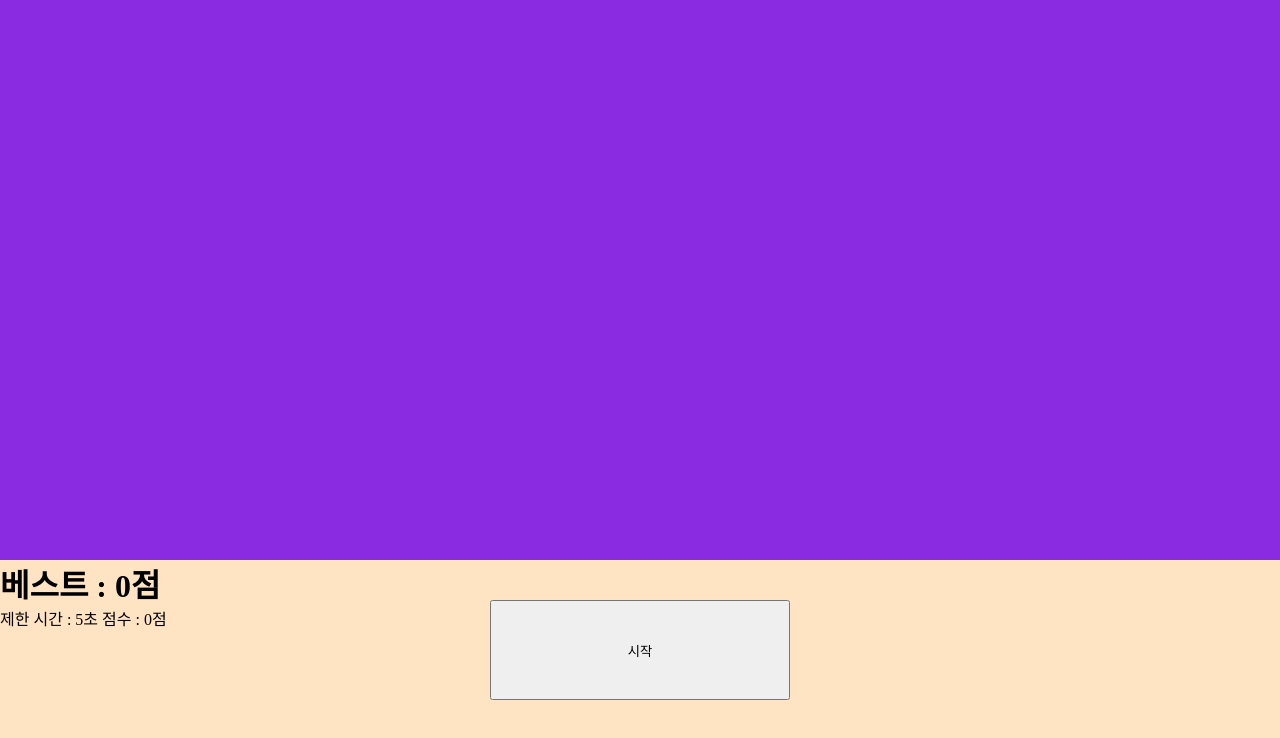
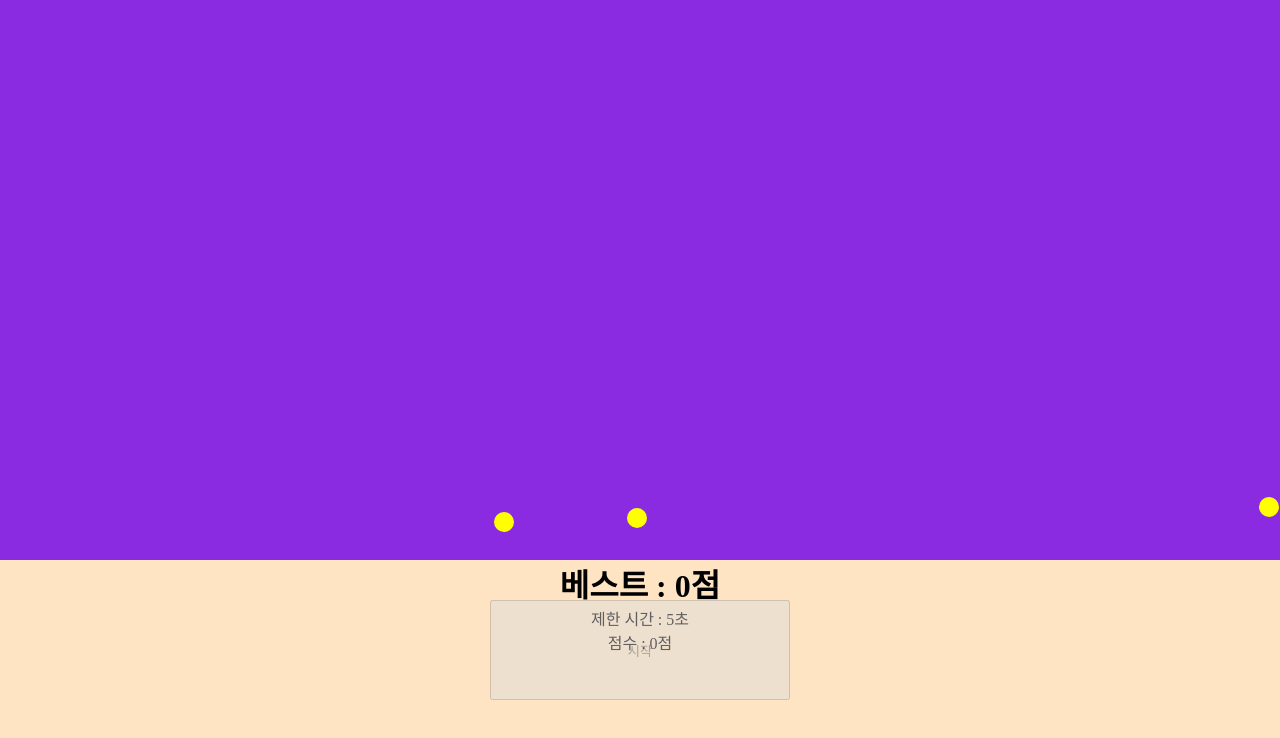
Before and after one commit to PinguLee/Human-Bechmark, a website: page index.html in a window 1280 px wide. Both pictures are taken after a click on the button "시작". Drawn offline with Linux system fonts and the light colour scheme.

Commit message:
카운트 다운 하는중

```diff
--- a/index.html
+++ b/index.html
@@ -21,6 +21,7 @@
       width: 100vw;
       height: 100vh;
       background-color: bisque;
+
     }
 
     #ground-Box {
@@ -37,6 +38,13 @@
       position: absolute;
     }
 
+    #box {
+      display: flex;
+      justify-content: center;
+      align-items: center;
+      flex-direction: column;
+    }
+
     #btn-Box {
       display: flex;
       justify-content: center;
@@ -45,6 +53,14 @@
       bottom: 100px;
       left: 50%;
       transform: translate(-50%, 0%);
+
+    }
+
+    #count-Box {
+      display: flex;
+      justify-content: center;
+      align-items: center;
+      flex-direction: column;
     }
 
     #start-Btn {
@@ -59,6 +75,7 @@
     <ul id="ground-Box">
 
     </ul>
+    <div id="box">
       <div id="ranking-Box">
         <h1 id="best">베스트 : 0점</h1>
       </div>
@@ -67,8 +84,8 @@
         <label id="score">점수 : 0점</label>
       </div>
       <div id="btn-Box">
-
         <button id="start-Btn">시작</button>
+      </div>
     </div>
   </div>
   <script>
@@ -81,6 +98,7 @@
     const best = document.getElementById('best');
     let count = 0;
     let total = 0;
+    let bestCount = 0;
 
     function dotTargetX() {
       let minX = Math.ceil(20);
@@ -106,14 +124,26 @@
       }
     }
 
+    let num = 10;
+    function counts() {
+      console.log(num--);
+      document.getElementById('timehow').textContent = `제한 시간 : ${count}초`;
+      if (num < 0) {
+        document.getElementById('timehow').textContent = '종료!';
+      }
+    }
+
     startBtn.addEventListener('click', function () {
+      test = setInterval(count, 1000);;
       startBtn.disabled = true;
       count = 5;
       createElements(3);
       let countInterval = setInterval(function () {
-        if (count > 0) {
-          time.textContent = `제한 시간 : ${count--}초`;
-        } else {
+        if (bestCount < total) {
+          bestCount = total;
+          best.textContent = `베스트 : ${bestCount}점`;
+        }
+        if (count === 0){
           clearInterval(count);
           startBtn.disabled = false;
           document.getElementById('ground-Box').replaceChildren();
@@ -121,9 +151,15 @@
           time.textContent = "제한 시간 : 5초";
           total = 0;
           time.textContent = "점수 : 0점";
-          if()
+
         }
       }, 1000);
+    });
+
+
+    let playbutton = document.getElementById('playbutton');
+    playbutton.addEventListener('click', function () {
+      test = setInterval(count, 1000);;
     });
 
     groundBoxItem.addEventListener('click', function (e) {
```
Lines whose indentation alone changed are shown as unchanged.
